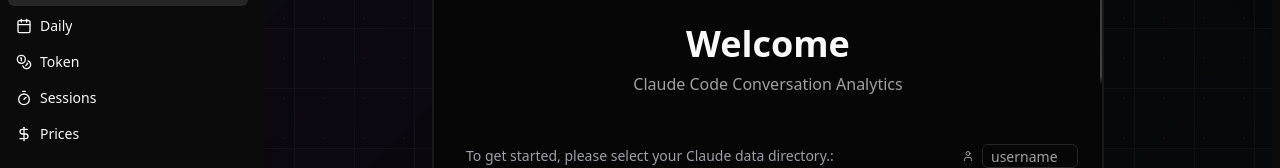
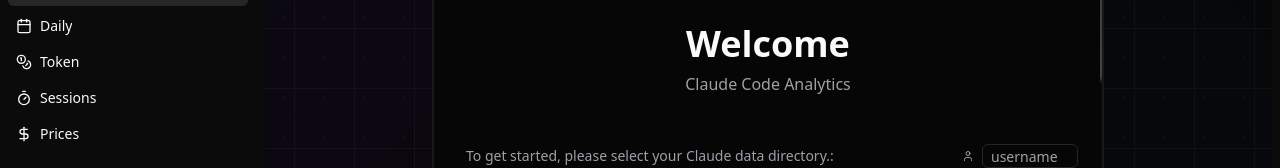
Before and after one commit to Hardel-DW/cctime-web, a React (Vite) app: page / in a window 1280 px wide. Shown: the part 130-298 px from the top of the page. Built offline with nearby package versions, Linux system fonts and the light colour scheme.

Commit message:
Update DonationBar and AppSidebar links to GitHub Sponsors

```diff
--- a/src/components/WelcomeScreen.tsx
+++ b/src/components/WelcomeScreen.tsx
@@ -22,7 +22,7 @@
                 <div className="text-center space-y-12">
                     <div className="space-y-2">
                         <h1 className="text-4xl font-bold">Welcome</h1>
-                        <p className="text-muted-foreground">Claude Code Conversation Analytics</p>
+                        <p className="text-muted-foreground">Claude Code Analytics</p>
                     </div>
 
                     <div className="text-muted-foreground text-sm space-y-2 text-left">
--- a/src/components/layouts/DonationBar.tsx
+++ b/src/components/layouts/DonationBar.tsx
@@ -32,7 +32,9 @@
             <Button
                 variant="white-shimmer"
                 className="text-sm font-bold text-black bg-white rounded-full px-4 py-2 shadow-none cursor-pointer">
-                <span className="font-medium leading-none">Support me</span>
+                <a href=" https://github.com/sponsors/Hardel-DW" target="_blank" rel="noopener noreferrer" className="font-medium leading-none">
+                    Support me
+                </a>
             </Button>
         </div>
     );
--- a/src/components/layouts/sidebar/AppSidebar.tsx
+++ b/src/components/layouts/sidebar/AppSidebar.tsx
@@ -40,7 +40,7 @@
                 <SidebarMenu>
                     <SidebarMenuItem>
                         <Button asChild variant="ghost" className="w-full justify-start p-2">
-                            <a href="https://www.buymeacoffee.com/hardel">
+                            <a href=" https://github.com/sponsors/Hardel-DW" target="_blank" rel="noopener noreferrer">
                                 <Heart className="size-4 animate-pulse" />
                                 <span className="font-medium">Donation</span>
                             </a>
@@ -49,7 +49,7 @@
                     <SidebarMenuItem>
                         <SidebarMenuButton asChild>
                             <a
-                                href="https://github.com/Hardel-DW/cctime-web"
+                                href="https://github.com/Hardel-DW/ctime.hardel.io"
                                 target="_blank"
                                 rel="noopener noreferrer"
                                 className="flex items-center gap-2">
--- a/src/routes/index.lazy.tsx
+++ b/src/routes/index.lazy.tsx
@@ -52,7 +52,7 @@
                         <div className="flex flex-col space-y-3">
                             <div className="space-y-2">
                                 <h1 className="text-3xl font-bold tracking-tight">Dashboard</h1>
-                                <p className="text-muted-foreground">Overview of your Claude Code conversation analytics</p>
+                                <p className="text-muted-foreground">Overview of your Claude Code analytics</p>
                             </div>
                             <FilterIndicator />
                         </div>
```
